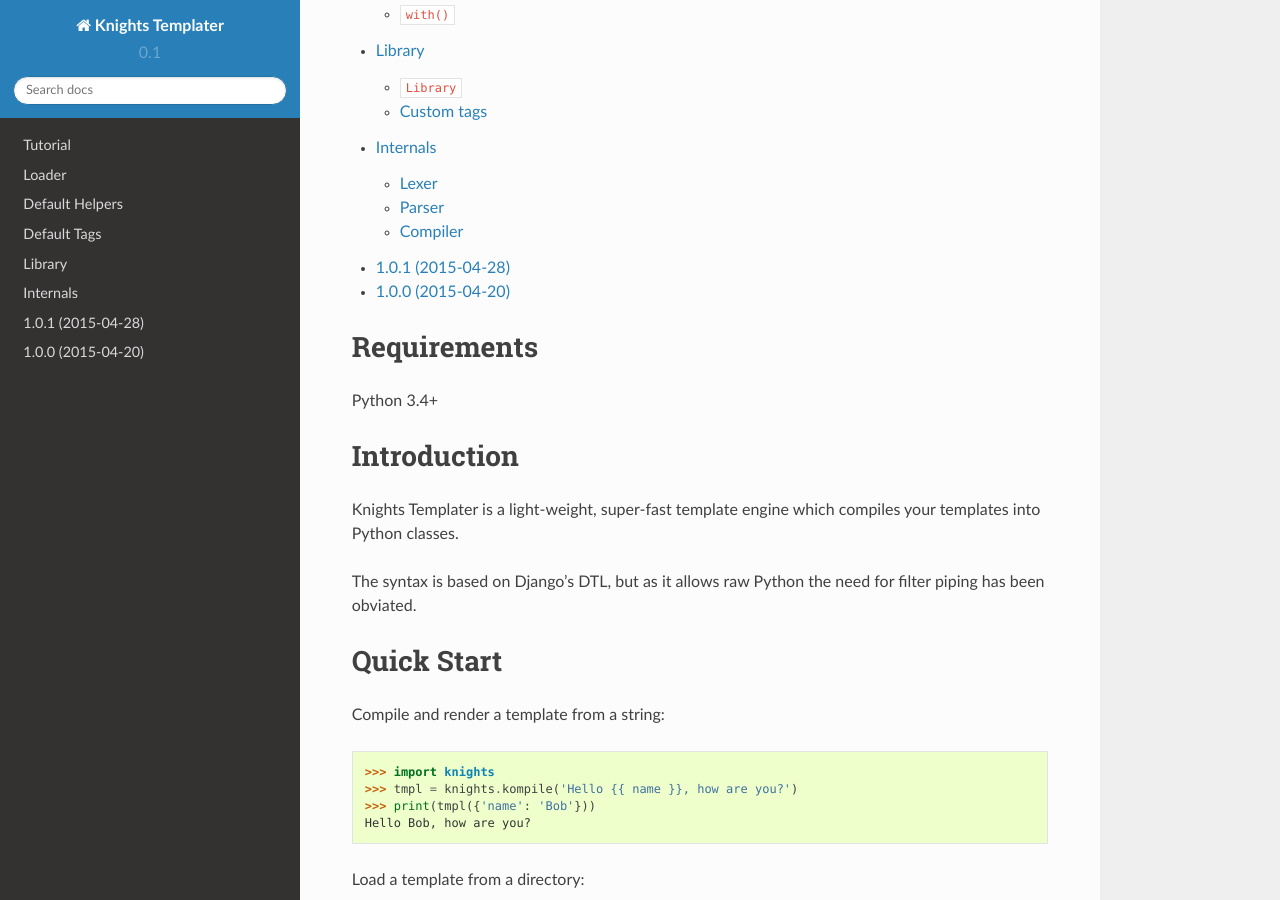
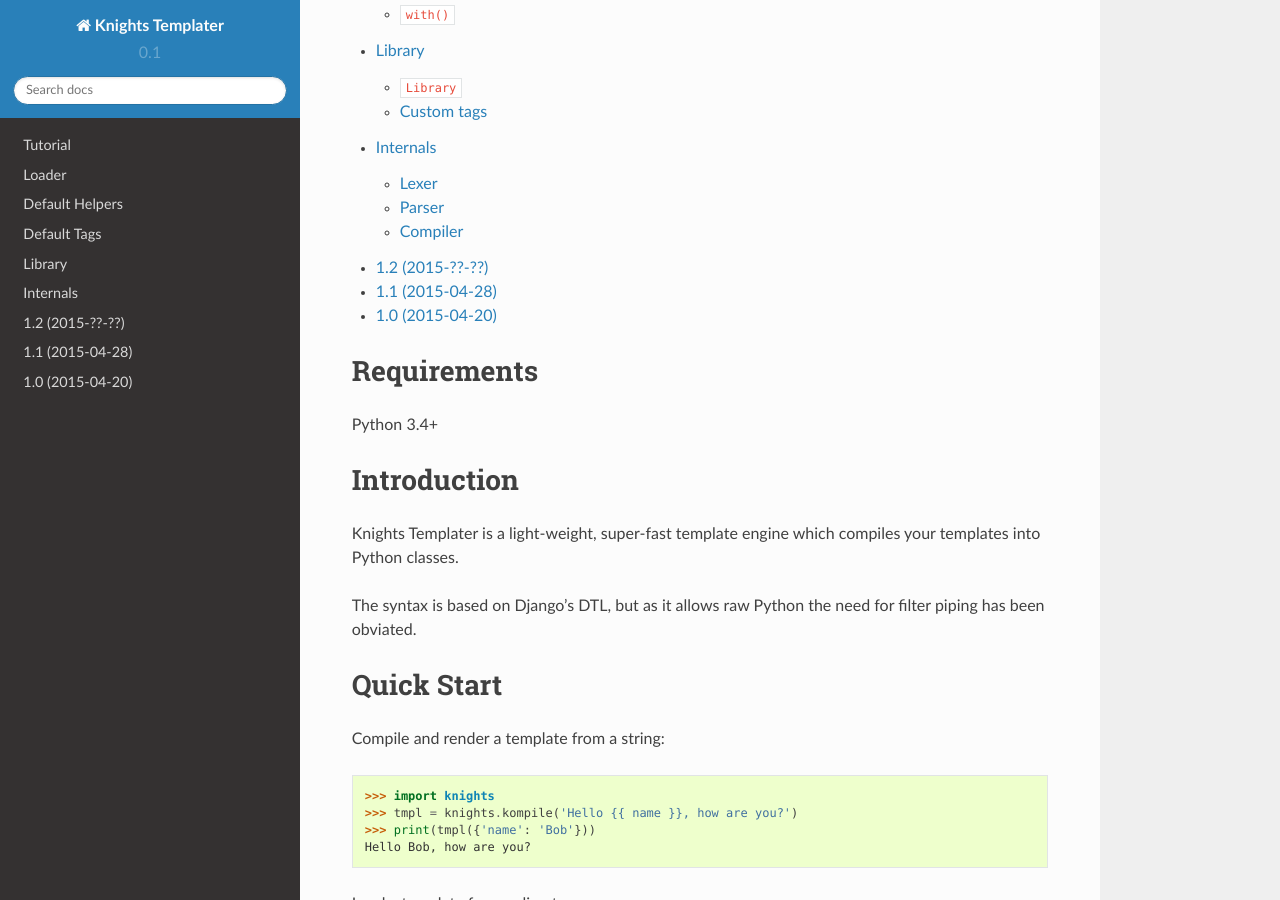
Before and after one commit to funkybob/knights-templater, a Sphinx documentation site: the page built from docs/index.rst, in a window 1280 px wide and 900 px high, scrolled down 954 px. Built offline with Sphinx 7.4.7 and the Read the Docs theme 2.0.0, drawn with Linux system fonts in a browser that asks for light colours.

Commit message:
Update changelog

```diff
--- a/docs/changelog.rst
+++ b/docs/changelog.rst
@@ -1,6 +1,16 @@
+1.2 (2015-??-??)
+----------------
 
-1.0.1 (2015-04-28)
-------------------
+Syntax Changes
+
++ Make ``extends`` and ``load`` require string argument.
+
+Optimisations
+
++ Inline _iterable into __call__
+
+1.1 (2015-04-28)
+----------------
 
 Features:
 
@@ -17,7 +27,7 @@
 - Don't look up 'self' through context
 - Fixed non-trivial for source values
 
-1.0.0 (2015-04-20)
-------------------
+1.0 (2015-04-20)
+----------------
 
 Initial release.
```
